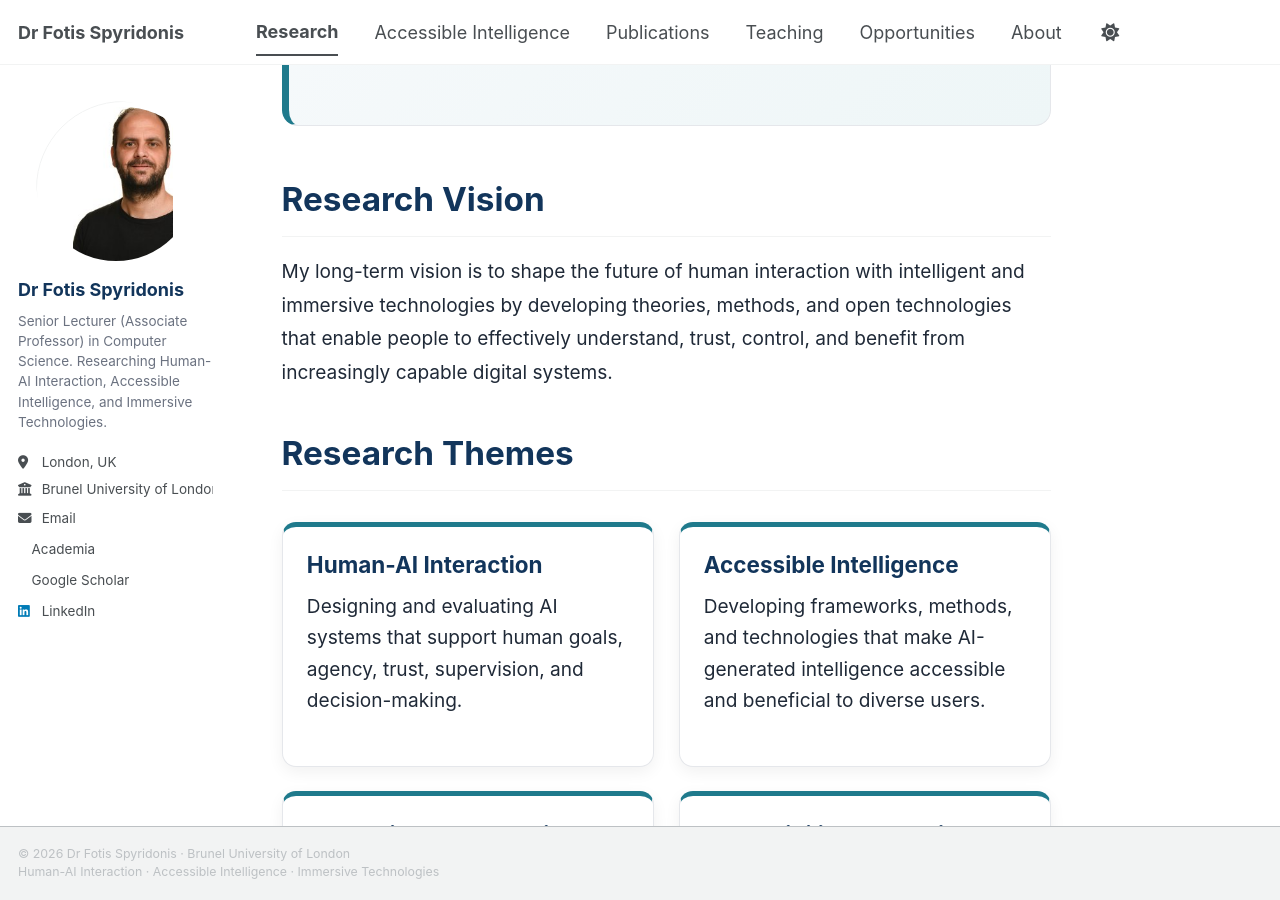
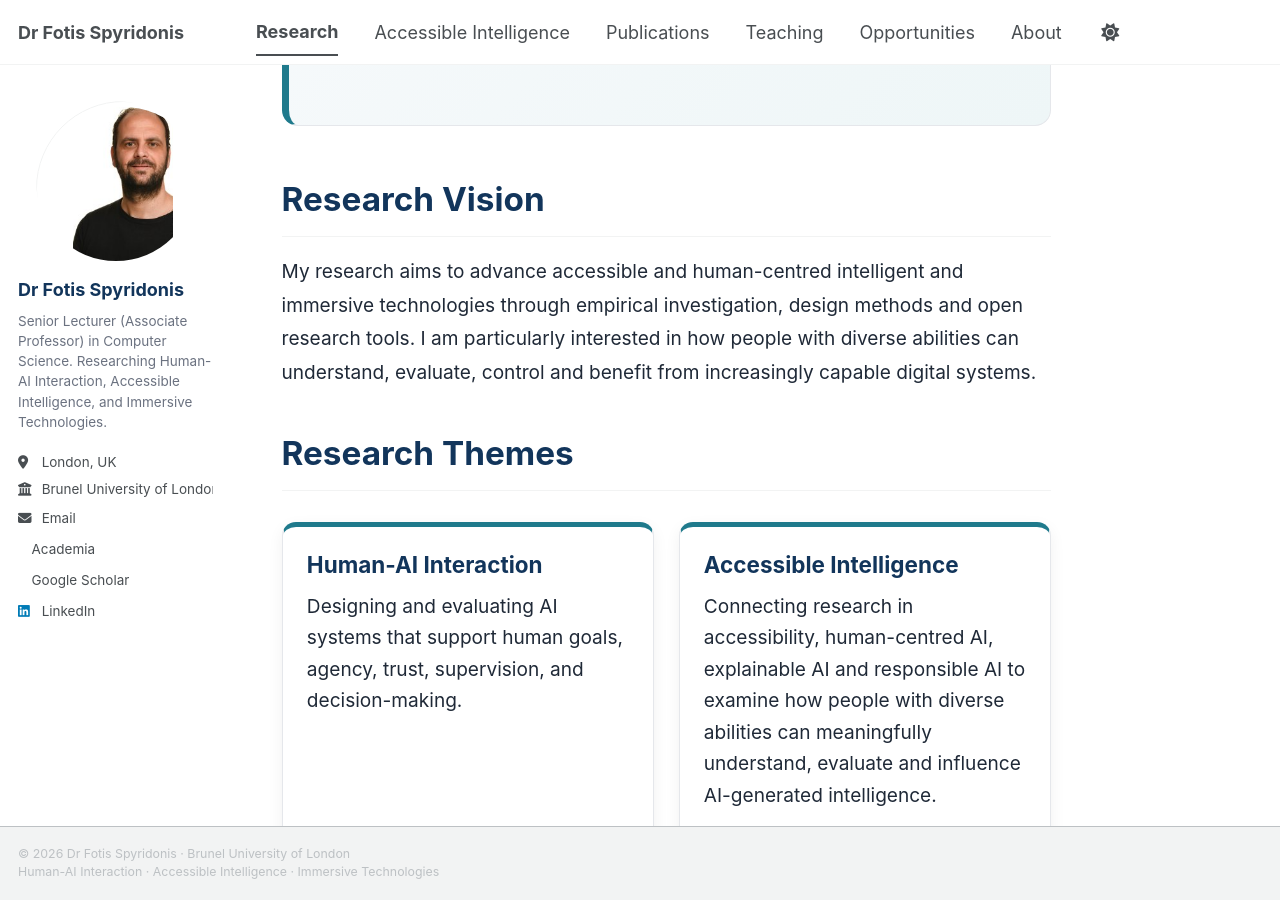
Before and after one commit to fotios-spyridonis/fotios-spyridonis.github.io, a Jekyll site: the page built from _pages/research.md, in a window 1280 px wide and 900 px high, scrolled down 398 px. Built offline with Jekyll 4.4.1, drawn with Linux system fonts in a browser that asks for light colours; a style sheet for code colours, icons or effects is not loaded.

Commit message:
Update research.md

```diff
--- a/_pages/research.md
+++ b/_pages/research.md
@@ -16,7 +16,7 @@ author_profile: true
 
 <h2>Research Vision</h2>
 
-<p>My long-term vision is to shape the future of human interaction with intelligent and immersive technologies by developing theories, methods, and open technologies that enable people to effectively understand, trust, control, and benefit from increasingly capable digital systems.</p>
+<p>My research aims to advance accessible and human-centred intelligent and immersive technologies through empirical investigation, design methods and open research tools. I am particularly interested in how people with diverse abilities can understand, evaluate, control and benefit from increasingly capable digital systems.</p>
 
 <h2>Research Themes</h2>
 
@@ -29,7 +29,7 @@ author_profile: true
 
 <div class="research-card">
 <h3>Accessible Intelligence</h3>
-<p>Developing frameworks, methods, and technologies that make AI-generated intelligence accessible and beneficial to diverse users.</p>
+<p>Connecting research in accessibility, human-centred AI, explainable AI and responsible AI to examine how people with diverse abilities can meaningfully understand, evaluate and influence AI-generated intelligence.</p>
 </div>
 
 <div class="research-card">
```
